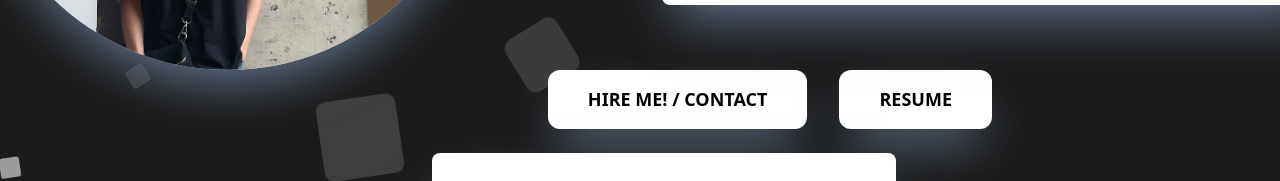
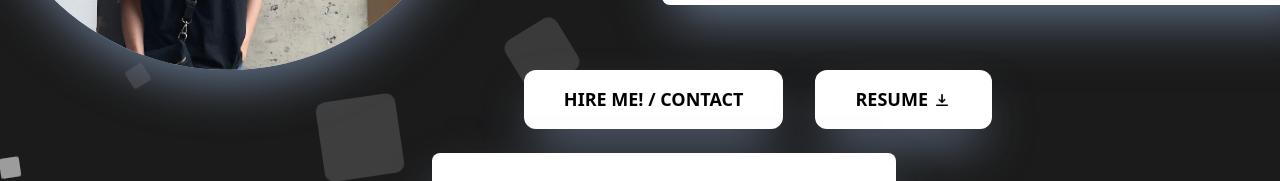
Before and after one commit to kinrujikorn/Portfolio, a React (Vite) app: page / in a window 1280 px wide. Shown: the part 534-715 px from the top of the page. Built offline with nearby package versions, Linux system fonts and the light colour scheme.

Commit message:
update before eat mama

```diff
--- a/src/Home.jsx
+++ b/src/Home.jsx
@@ -116,17 +116,22 @@ const Home = () => {
             <a
               href="https://www.linkedin.com/in/rujikorn-rujitanont-b514a0297/"
               target="_blank"
-              className="text-[18px] mr-8 hover:scale-125 p-4 px-10 inline-block text-black rounded-xl bg-white font-bold shadow-2xl shadow-slate-500"
+              className="text-[18px] mr-8 transition transform hover:scale-110 p-4 px-10 inline-block text-black rounded-xl bg-white font-bold shadow-2xl shadow-slate-500"
             >
               HIRE ME! / CONTACT
             </a>
+
             <a
               href="/images/resume.pdf"
               download="Rujikorn_Rujitanont_Resume.pdf"
               target="_blank"
-              className=" text-[18px] mr-72 hover:scale-125 p-4 px-10 inline-block text-black rounded-xl bg-white font-bold shadow-2xl shadow-slate-500"
+              className=" flex item-center text-[18px] mr-72 transition transform hover:scale-110 p-4 px-10  text-black rounded-xl bg-white font-bold shadow-2xl shadow-slate-500"
             >
               RESUME
+              <img
+                src="/images/download.png"
+                className="p-1 ml-1 mt-1 w-[20px] h-[20px]"
+              />
             </a>
           </div>
           <br />
```
Also changed, not shown: images/download.png (added).
